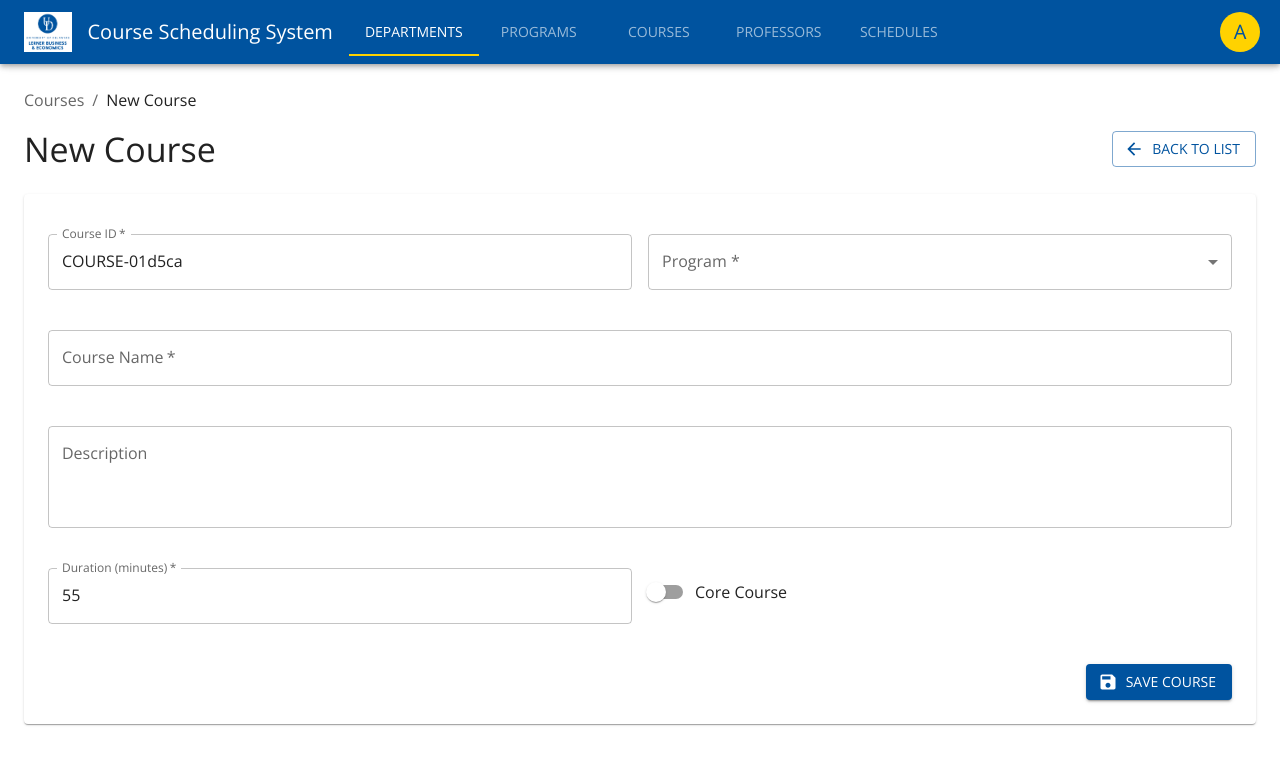
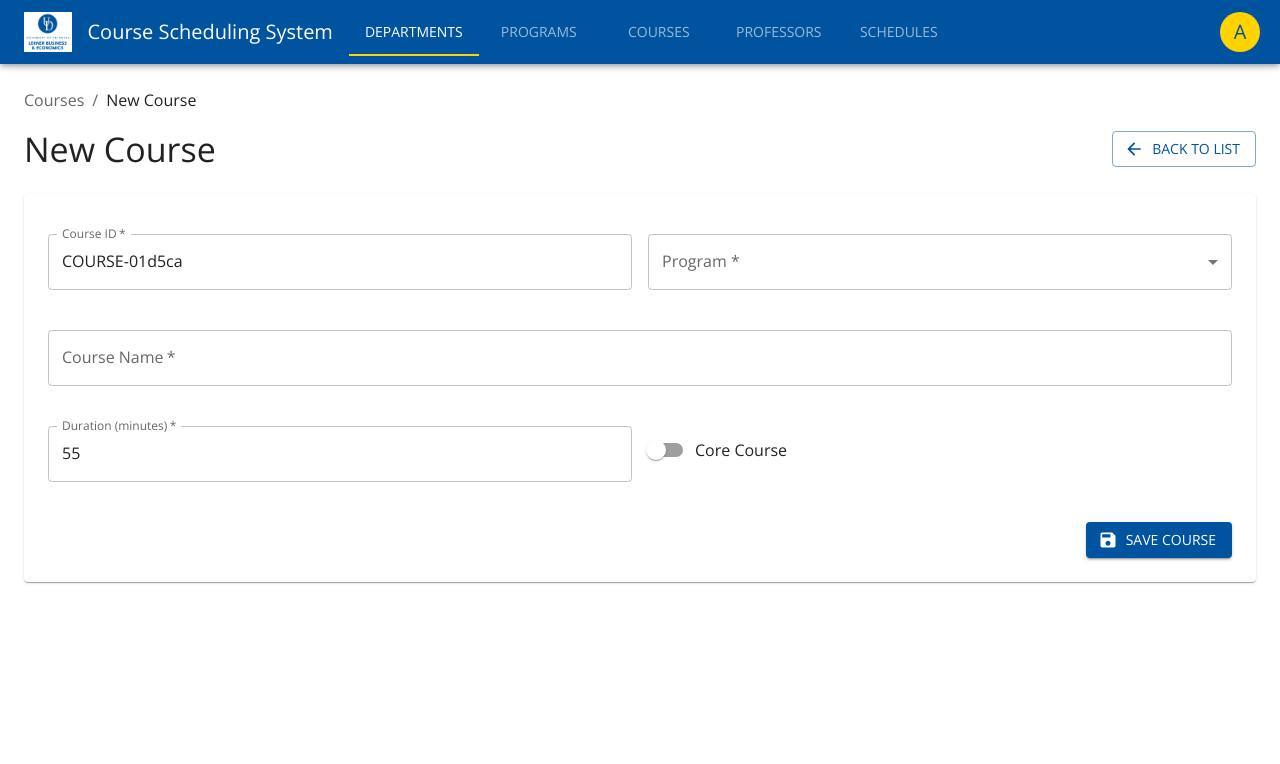
Before and after one commit to PurvashaVijay/UniversityCourseScheduler, a React (Create React App) app in the folder frontend/: page /admin/courses/new in a window 1280 px wide. Shown: the top 764 px of the page. Built offline with nearby package versions, Linux system fonts and the light colour scheme; sample sign-in values are in the browser's storage.

Commit message:
Schedule View added

```diff
--- a/frontend/src/components/admin/courses/CourseDetails.tsx
+++ b/frontend/src/components/admin/courses/CourseDetails.tsx
@@ -5,7 +5,7 @@ import {
   Box,
   Typography,
   Paper,
-  Divider,
+  //Divider,
   Grid,
   Button,
   Chip,
@@ -31,7 +31,6 @@ const fetchCourseDetails = async (id: string) => {
       course_id: 'CS101',
       program_id: 'PROG-001',
       name: 'Introduction to Programming',
-      description: 'Basic programming concepts and an introduction to Python programming language. Topics include variables, data types, control structures, functions, and basic algorithms.',
       duration_minutes: 55,
       is_core: true,
       program: { program_id: 'PROG-001', name: 'Bachelor of Science in Computer Science' },
@@ -42,7 +41,6 @@ const fetchCourseDetails = async (id: string) => {
       course_id: 'CS201',
       program_id: 'PROG-001',
       name: 'Data Structures',
-      description: 'Advanced data structures including arrays, linked lists, stacks, queues, trees, and graphs. Implementation and analysis of fundamental algorithms.',
       duration_minutes: 55,
       is_core: true,
       program: { program_id: 'PROG-001', name: 'Bachelor of Science in Computer Science' },
@@ -230,15 +228,6 @@ const CourseDetails: React.FC = () => {
                   {course.duration_minutes} minutes
                 </Typography>
               </Grid>
-              <Grid item xs={12}>
-                <Divider sx={{ my: 1 }} />
-                <Typography variant="subtitle2" color="text.secondary">
-                  Description
-                </Typography>
-                <Typography variant="body1">
-                  {course.description || 'No description provided'}
-                </Typography>
-              </Grid>
             </Grid>
           </Paper>
 
--- a/frontend/src/components/admin/courses/CourseForm.tsx
+++ b/frontend/src/components/admin/courses/CourseForm.tsx
@@ -48,7 +48,6 @@ const fetchCourse = async (id: string) => {
       course_id: 'CS101',
       program_id: 'PROG-001',
       name: 'Introduction to Programming',
-      description: 'Basic programming concepts',
       duration_minutes: 55,
       is_core: true
     },
@@ -57,7 +56,6 @@ const fetchCourse = async (id: string) => {
       course_id: 'CS201',
       program_id: 'PROG-001',
       name: 'Data Structures',
-      description: 'Advanced data structures',
       duration_minutes: 55,
       is_core: true
     },
@@ -66,7 +64,6 @@ const fetchCourse = async (id: string) => {
       course_id: 'CS501',
       program_id: 'PROG-002',
       name: 'Advanced Algorithms',
-      description: 'Complex algorithms and optimization',
       duration_minutes: 80,
       is_core: true
     }
@@ -358,17 +355,7 @@ const CourseForm: React.FC = () => {
                 required
               />
             </Grid>
-            <Grid item xs={12}>
-              <TextInput
-                id="description"
-                label="Description"
-                value={course.description}
-                onChange={handleChange('description')}
-                error={errors.description}
-                multiline
-                rows={3}
-              />
-            </Grid>
+
             <Grid item xs={12} md={6}>
               <NumberInput
                 id="duration_minutes"
--- a/frontend/src/components/admin/courses/CourseList.tsx
+++ b/frontend/src/components/admin/courses/CourseList.tsx
@@ -62,19 +62,19 @@ const fetchCourses = async (programId: string) => {
   // This would be an API call to get courses for a specific program
   const coursesMap: { [key: string]: any[] } = {
     'PROG-001': [
-      { id: 'COURSE-001', course_id: 'CS101', program_id: 'PROG-001', name: 'Introduction to Programming', description: 'Basic programming concepts', duration_minutes: 55, is_core: true },
-      { id: 'COURSE-002', course_id: 'CS201', program_id: 'PROG-001', name: 'Data Structures', description: 'Advanced data structures', duration_minutes: 55, is_core: true },
-      { id: 'COURSE-003', course_id: 'CS301', program_id: 'PROG-001', name: 'Algorithms', description: 'Algorithm design and analysis', duration_minutes: 80, is_core: true },
-      { id: 'COURSE-004', course_id: 'CS401', program_id: 'PROG-001', name: 'Web Development', description: 'Web technologies and frameworks', duration_minutes: 80, is_core: false }
+      { id: 'COURSE-001', course_id: 'CS101', program_id: 'PROG-001', name: 'Introduction to Programming', duration_minutes: 55, is_core: true },
+      { id: 'COURSE-002', course_id: 'CS201', program_id: 'PROG-001', name: 'Data Structures', duration_minutes: 55, is_core: true },
+      { id: 'COURSE-003', course_id: 'CS301', program_id: 'PROG-001', name: 'Algorithms',  duration_minutes: 80, is_core: true },
+      { id: 'COURSE-004', course_id: 'CS401', program_id: 'PROG-001', name: 'Web Development',duration_minutes: 80, is_core: false }
     ],
     'PROG-002': [
-      { id: 'COURSE-005', course_id: 'CS501', program_id: 'PROG-002', name: 'Advanced Algorithms', description: 'Complex algorithms and optimization', duration_minutes: 80, is_core: true },
-      { id: 'COURSE-006', course_id: 'CS601', program_id: 'PROG-002', name: 'Machine Learning', description: 'ML concepts and applications', duration_minutes: 80, is_core: true },
-      { id: 'COURSE-007', course_id: 'CS701', program_id: 'PROG-002', name: 'Big Data Analytics', description: 'Big data processing frameworks', duration_minutes: 180, is_core: false }
+      { id: 'COURSE-005', course_id: 'CS501', program_id: 'PROG-002', name: 'Advanced Algorithms', duration_minutes: 80, is_core: true },
+      { id: 'COURSE-006', course_id: 'CS601', program_id: 'PROG-002', name: 'Machine Learning',  duration_minutes: 80, is_core: true },
+      { id: 'COURSE-007', course_id: 'CS701', program_id: 'PROG-002', name: 'Big Data Analytics',  duration_minutes: 180, is_core: false }
     ],
     'PROG-003': [
-      { id: 'COURSE-008', course_id: 'ECON101', program_id: 'PROG-003', name: 'Principles of Economics', description: 'Basic economic principles', duration_minutes: 55, is_core: true },
-      { id: 'COURSE-009', course_id: 'ECON201', program_id: 'PROG-003', name: 'Microeconomics', description: 'Study of market behavior', duration_minutes: 55, is_core: true }
+      { id: 'COURSE-008', course_id: 'ECON101', program_id: 'PROG-003', name: 'Principles of Economics',  duration_minutes: 55, is_core: true },
+      { id: 'COURSE-009', course_id: 'ECON201', program_id: 'PROG-003', name: 'Microeconomics',  duration_minutes: 55, is_core: true }
     ]
   };
 
@@ -106,7 +106,6 @@ const CourseList: React.FC = () => {
     { id: 'course_id', label: 'Course ID', minWidth: 100 },
     { id: 'program_id', label: 'Program ID', minWidth: 100 },
     { id: 'name', label: 'Name', minWidth: 170 },
-    { id: 'description', label: 'Description', minWidth: 200 },
     {
       id: 'duration_minutes',
       label: 'Duration (min)',
@@ -311,7 +310,7 @@ const CourseList: React.FC = () => {
                 disabled={loadingDepartments}
               >
                 <MenuItem value="">
-                  <em>Please select a department</em>
+                  <em>Select a department</em>
                 </MenuItem>
                 {departments.map((dept) => (
                   <MenuItem key={dept.department_id} value={dept.department_id}>
@@ -333,7 +332,7 @@ const CourseList: React.FC = () => {
                 disabled={!selectedDepartment || loadingPrograms}
               >
                 <MenuItem value="">
-                  <em>Please select a program</em>
+                  <em>Select a program</em>
                 </MenuItem>
                 {programs.map((prog) => (
                   <MenuItem key={prog.program_id} value={prog.program_id}>
--- a/frontend/src/components/admin/schedule/ScheduleView.tsx
+++ b/frontend/src/components/admin/schedule/ScheduleView.tsx
@@ -19,15 +19,12 @@ import {
   Tabs,
   Tab,
   Tooltip,
-  IconButton,
   TextField
 } from '@mui/material';
 import { SelectChangeEvent } from '@mui/material/Select';
 import AddIcon from '@mui/icons-material/Add';
 import RefreshIcon from '@mui/icons-material/Refresh';
-import FilterListIcon from '@mui/icons-material/FilterList';
 import WarningIcon from '@mui/icons-material/Warning';
-import InfoIcon from '@mui/icons-material/Info';
 import SearchIcon from '@mui/icons-material/Search';
 import { useNavigate } from 'react-router-dom';
 
```
